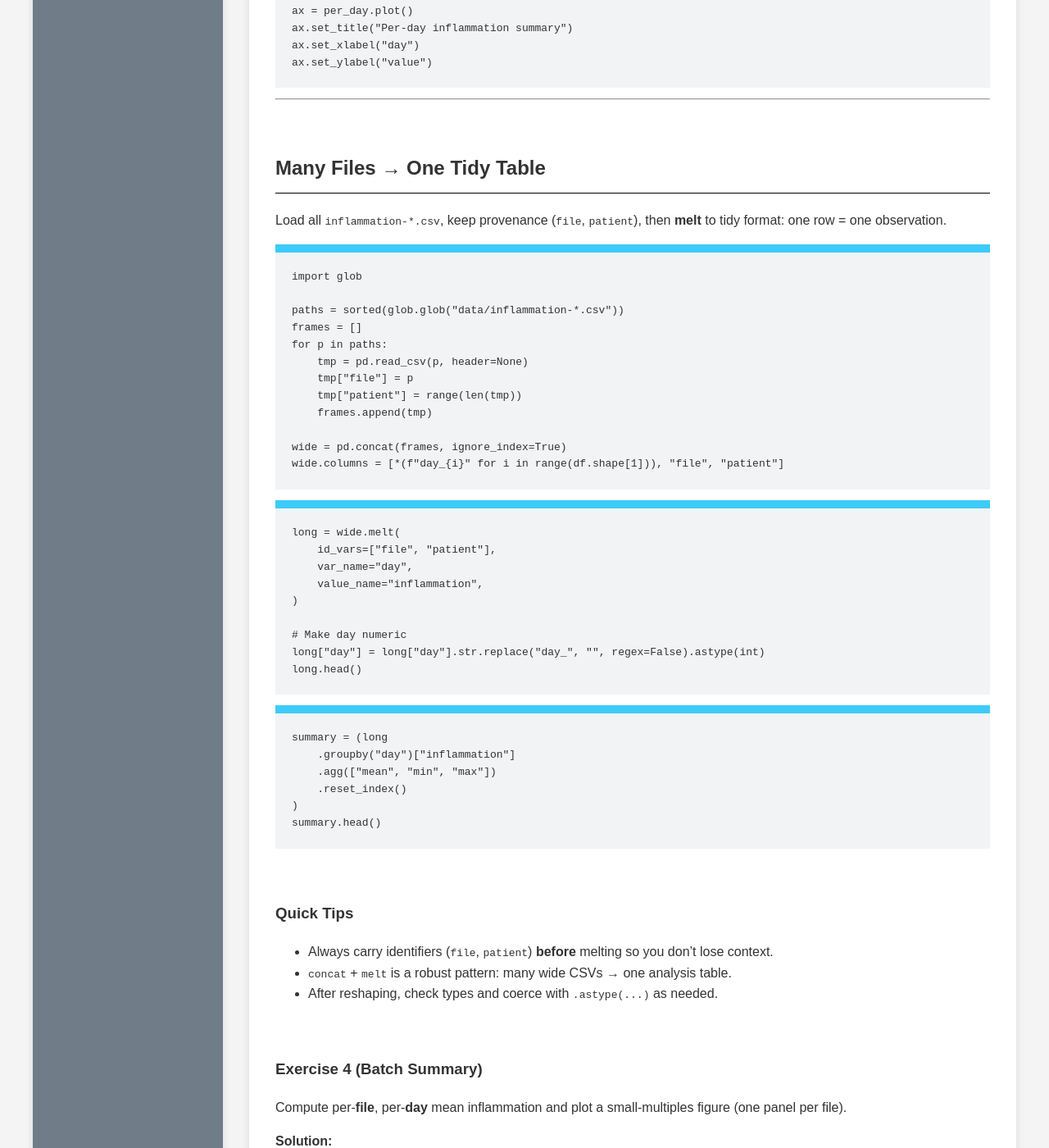
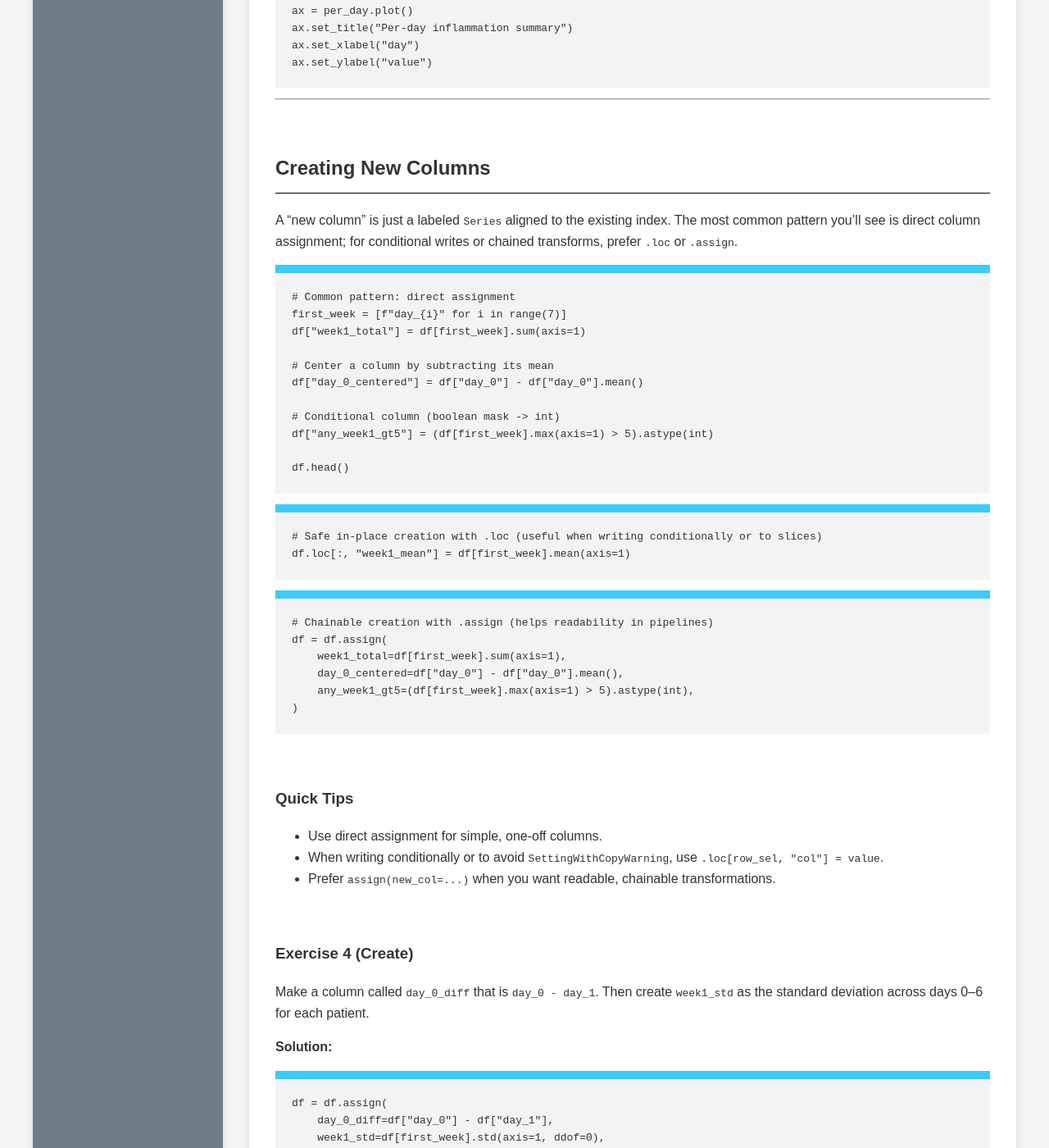
Before and after one commit to ATayls/Python-Course-Pandas-Extension, a Jekyll site: the page built from lessons/Intro_to_Pandas.md, in a window 1280 px wide and 1400 px high, scrolled down 3720 px. Shown: the whole window at 82% size. Built offline with Jekyll 4.4.1, drawn with Linux system fonts in a browser that asks for light colours; our own code applies the rules of GitHub Pages for plain Markdown files; some of the changed text lies outside the part shown.

Commit message:
Update intro to pandas

````diff
--- a/lessons/Intro_to_Pandas.md
+++ b/lessons/Intro_to_Pandas.md
@@ -170,294 +170,157 @@ ax.set_ylabel("value")
 
 ---
 
-## Many Files → One Tidy Table
+## Creating New Columns
 
-Load all `inflammation-*.csv`, keep provenance (`file`, `patient`), then **melt** to tidy format: one row = one observation.
+A “new column” is just a labeled `Series` aligned to the existing index. The most common pattern you’ll see is direct column assignment; for conditional writes or chained transforms, prefer `.loc` or `.assign`.
 
 ```python
-import glob
+# Common pattern: direct assignment
+first_week = [f"day_{i}" for i in range(7)]
+df["week1_total"] = df[first_week].sum(axis=1)
 
-paths = sorted(glob.glob("data/inflammation-*.csv"))
-frames = []
-for p in paths:
-    tmp = pd.read_csv(p, header=None)
-    tmp["file"] = p
-    tmp["patient"] = range(len(tmp))
-    frames.append(tmp)
+# Center a column by subtracting its mean
+df["day_0_centered"] = df["day_0"] - df["day_0"].mean()
 
-wide = pd.concat(frames, ignore_index=True)
-wide.columns = [*(f"day_{i}" for i in range(df.shape[1])), "file", "patient"]
+# Conditional column (boolean mask -> int)
+df["any_week1_gt5"] = (df[first_week].max(axis=1) > 5).astype(int)
+
+df.head()
 ```
 
 ```python
-long = wide.melt(
-    id_vars=["file", "patient"],
-    var_name="day",
-    value_name="inflammation",
-)
-
-# Make day numeric
-long["day"] = long["day"].str.replace("day_", "", regex=False).astype(int)
-long.head()
+# Safe in-place creation with .loc (useful when writing conditionally or to slices)
+df.loc[:, "week1_mean"] = df[first_week].mean(axis=1)
 ```
 
 ```python
-summary = (long
-    .groupby("day")["inflammation"]
-    .agg(["mean", "min", "max"])
-    .reset_index()
+# Chainable creation with .assign (helps readability in pipelines)
+df = df.assign(
+    week1_total=df[first_week].sum(axis=1),
+    day_0_centered=df["day_0"] - df["day_0"].mean(),
+    any_week1_gt5=(df[first_week].max(axis=1) > 5).astype(int),
 )
-summary.head()
 ```
 
 ### Quick Tips
 
-* Always carry identifiers (`file`, `patient`) **before** melting so you don’t lose context.
-* `concat` + `melt` is a robust pattern: many wide CSVs → one analysis table.
-* After reshaping, check types and coerce with `.astype(...)` as needed.
+* Use direct assignment for simple, one-off columns.
+* When writing conditionally or to avoid `SettingWithCopyWarning`, use `.loc[row_sel, "col"] = value`.
+* Prefer `assign(new_col=...)` when you want readable, chainable transformations.
 
-### Exercise 4 (Batch Summary)
+### Exercise 4 (Create)
 
-Compute per-**file**, per-**day** mean inflammation and plot a small-multiples figure (one panel per file).
+Make a column called `day_0_diff` that is `day_0 - day_1`. Then create `week1_std` as the standard deviation across days 0–6 for each patient.
 
 **Solution:**
 
 ```python
-by_file_day = (long
-    .groupby(["file", "day"])["inflammation"]
-    .mean()
-    .unstack("file")
+df = df.assign(
+    day_0_diff=df["day_0"] - df["day_1"],
+    week1_std=df[first_week].std(axis=1, ddof=0),
 )
-
-axes = by_file_day.plot(subplots=True, sharex=True, legend=False)
-for ax in axes:
-    ax.set_xlabel("day")
-    ax.set_ylabel("mean inflammation")
 ```
 
 ---
 
-## Cleaning & Validation
-
-Conditionals applied to columns.
-
-We can use conditionals to evaluate data quality.
-
-```python
-(long["inflammation"] < 0)
-```
-
-Detect missing or suspicious values, then handle them explicitly. Bridge to defensive programming with simple checks.
-
-```python
-# Missingness overview
-long.isna().sum()
-```
-
-```python
-# Domain-specific sanity checks (example thresholds) — without .query
-suspicious_mask = (long["inflammation"] < 0) | (long["inflammation"] > 100)
-suspicious = long.loc[suspicious_mask]
-suspicious.head()
-```
-
-```python
-# Replace negatives with NA, then drop rows with NA in the analysis column
-long["inflammation"] = long["inflammation"].where(long["inflammation"].ge(0), pd.NA)
-clean = long.dropna(subset=["inflammation"])
-```
-
-```python
-# Simple integrity checks (no asserts)
-clean["inflammation"].lt(0).any()     # expect False
-clean["day"].between(0, 59).all()     # expect True
-```
-
 ### Quick Tips
 
-* Prefer `where`/`mask` for conditional replacement—they preserve index alignment.
-* Use `pd.NA` and `.isna()` consistently; mixing `None`/`NaN` can surprise you.
-* Avoid `inplace=True` for clarity; assignment is easier to reason about.
+* Use `assign(new_col=...)` to keep transformations readable and chainable.
+* When writing conditionally, use `.loc[row_sel, "col"] = value`.
+* Avoid chained indexing when setting values.
 
-### Exercise 5 (Data Hygiene)
+### Exercise 4 (Create)
 
-Inject a few negative values into `long` and write code to (a) **flag**, (b) **replace with NA**, (c) **drop**, and (d) **report** how many were affected.
+Make a column called `day_0_diff` that is `day_0 - day_1`. Then create `week1_std` as the standard deviation across days 0–6 for each patient.
 
 **Solution:**
 
 ```python
-# Example injection (for practice only)
-long.loc[long.sample(5, random_state=0).index, "inflammation"] = -1
-
-neg = long["inflammation"] < 0
-count_neg = neg.sum()
-long.loc[neg, "inflammation"] = pd.NA
-clean = long.dropna(subset=["inflammation"])
-print("Replaced negatives:", count_neg)
+df = df.assign(
+    day_0_diff=df["day_0"] - df["day_1"],
+    week1_std=df[first_week].std(axis=1, ddof=0),
+)
 ```
 
 ---
 
-## Reshaping & Richer Summaries
+## New Column from an Existing Column (Squared)
 
-Pivot to a matrix-like view; compute grouped statistics with counts for honest intervals.
+You often want a simple transformation of one column.
 
 ```python
-heat = clean.pivot_table(
-    index="patient",
-    columns="day",
-    values="inflammation",
-    aggfunc="mean",
-)
-heat.shape
+# Three equivalent, vectorised ways:
+df["day_0_sq"] = df["day_0"] ** 2
+# or
+df["day_0_sq"] = df["day_0"].pow(2)
+# or
+df = df.assign(day_0_sq=df["day_0"] * df["day_0"])
 ```
 
-```python
-by_file_day = (clean
-    .groupby(["file", "day"])["inflammation"]
-    .agg(mean="mean", std="std", n="count")
-    .reset_index()
-)
-by_file_day.head()
-```
+If missing values exist, they propagate (NaNs stay NaN), which is usually the right behaviour.
 
-### Quick Tips
+### Exercise 5 (Power Up)
 
-* `pivot` reshapes; `pivot_table` can **aggregate** duplicates via `aggfunc=`.
-* Named aggregations in `.agg(mean="mean", std="std", ...)` are explicit and readable.
-* Always keep `n` alongside summary stats (`mean`, `std`) to interpret variability.
-
-### Exercise 6 (Suspicious Patterns)
-
-Find **runs** of strictly increasing per-file means of length ≥10 (too-perfect trends). Return `file`, `start_day`, `length`.
+Create `day_3_sq` and `day_7_cubed`. Then compute `week1_energy` as the sum of squares across the first week.
 
 **Solution:**
 
 ```python
-def find_runs(s):
-    inc = s.diff().gt(0)
-    grp = inc.ne(inc.shift()).cumsum()
-    runs = (inc.groupby(grp).sum()
-            .reset_index(drop=True))
-    # runs counts only True segments; need start indices as well
-    starts = (inc.groupby(grp).apply(lambda g: g.index[0])).reset_index(drop=True)
-    out = []
-    for start, length in zip(starts, runs):
-        if length >= 10:
-            out.append((start - length + 1, length))
-    return out
-
-results = []
-for f, sub in by_file_day.groupby("file"):
-    for start, length in find_runs(sub["mean"].reset_index(drop=True)):
-        results.append({"file": f, "start_day": int(start), "length": int(length)})
-
-pd.DataFrame(results)
+df = df.assign(
+    day_3_sq=df["day_3"].pow(2),
+    day_7_cubed=df["day_7"].pow(3),
+    week1_energy=(df[first_week] ** 2).sum(axis=1),
+)
 ```
 
 ---
 
-## Export & Optional CLI Wrap
+## New Column via a User-Defined Function
 
-Write results to disk and optionally wrap into a small command-line tool with `argparse`.
+When no vectorised operation fits, use a small, pure Python function. Prefer **Series-wise** functions (returning a Series) or **row-wise** `apply(..., axis=1)` as a last resort.
+
+### Option A: Function operating on a Series (preferred when possible)
 
 ```python
-summary.to_csv("results/per_day_summary.csv", index=False)
+def zscore(s: pd.Series) -> pd.Series:
+    mu = s.mean()
+    sigma = s.std(ddof=0)
+    return (s - mu) / sigma
+
+# Z-score of day_0 across patients
+df["day_0_z"] = zscore(df["day_0"])
 ```
 
+This stays vectorised and fast because it uses pandas ops internally.
+
+### Option B: Row-wise function with `apply(axis=1)` (use sparingly)
+
 ```python
-import glob
+# A tiny "flare score" using a weighted sum of the first 3 days:
+weights = {"day_0": 0.5, "day_1": 0.3, "day_2": 0.2}
 
-def load_summary(paths, stat="mean"):
-    frames = []
-    for p in paths:
-        tmp = pd.read_csv(p, header=None)
-        tmp["file"] = p
-        tmp["patient"] = range(len(tmp))
-        frames.append(tmp)
-    wide = pd.concat(frames, ignore_index=True)
-    n_days = len(wide.columns) - 2
-    wide.columns = [*(f"day_{i}" for i in range(n_days)), "file", "patient"]
-    long = wide.melt(id_vars=["file","patient"], var_name="day", value_name="inflammation")
-    long["day"] = long["day"].str.replace("day_", "", regex=False).astype(int)
-    agg_map = {"mean":"mean","min":"min","max":"max"}[stat]
-    return (long.groupby("day")["inflammation"].agg(agg_map).reset_index(name=stat))
+def flare_score(row: pd.Series) -> float:
+    return sum(row[k] * w for k, w in weights.items())
 
+df["flare_score"] = df.apply(flare_score, axis=1)
+```
 
-
-paths = sorted(glob.glob("inflammation-*.csv"))
-summary = load_summary(paths, stat="mean")
-```
+Row-wise `apply` is clear when logic mixes multiple columns in nontrivial ways, but it’s slower on large tables.
 
 ### Quick Tips
 
-* Keep functions **pure** (inputs → outputs) to make them testable.
-* Fail early if `glob` matches nothing; avoid silently writing empty outputs.
-* For larger CLIs use `argparse` (or libraries like `click`/`typer` later).
+* If your function is elementwise (e.g., square, clip, log), try `Series.map`, `Series.apply` (elementwise), or direct operators before `DataFrame.apply(axis=1)`.
+* Keep UDFs pure (no side effects) and small; they’re easier to test and reason about.
 
-### Exercise 7 (CLI Test)
+### Exercise 6 (UDF)
 
-Run the CLI on `inflammation-*.csv` and confirm the row count equals `n_days`. Then add a flag `--stat mean|min|max` (already shown) and test each option.
-
-**Solution:**
-
-```bash
-python analyse.py "data/inflammation-*.csv" -o results/mean.csv --stat mean
-python analyse.py "data/inflammation-*.csv" -o results/min.csv  --stat min
-python analyse.py "data/inflammation-*.csv" -o results/max.csv  --stat max
-```
-
----
-
-## Practical Exercises
-
-#### Exercise 8: Median vs Mean
-
-Load `inflammation-03.csv` and compute the **median per day**. Does it differ materially from the mean? Briefly justify.
+Write a function `week1_status(row)` that returns `"ok"` if the **mean** of week 1 is `< 5`, else `"review"`. Add it as a column.
 
 **Solution:**
 
 ```python
-df3 = pd.read_csv("data/inflammation-03.csv", header=None)
-df3.columns = [f"day_{i}" for i in range(df3.shape[1])]
-median_vs_mean = pd.DataFrame({
-    "mean":   df3.mean(axis=0),
-    "median": df3.median(axis=0),
-})
-median_vs_mean.head()
+def week1_status(row: pd.Series) -> str:
+    return "ok" if row[first_week].mean() < 5 else "review"
+
+df["week1_status"] = df.apply(week1_status, axis=1)
 ```
-
-
-#### Exercise 9: Outlier Files
-
-Identify any file with ≥1 day where `file_mean(day) > global_mean(day) + 3*global_std(day)`. List file and day.
-
-**Solution:**
-
-```python
-global_stats = (long.groupby("day")["inflammation"]
-                    .agg(gmean="mean", gstd="std")
-                    .reset_index())
-
-file_day = (long.groupby(["file","day"])["inflammation"]
-                 .mean()
-                 .reset_index(name="fmean"))
-
-merged = file_day.merge(global_stats, on="day", how="left")
-mask = merged["fmean"] > (merged["gmean"] + 3 * merged["gstd"])
-outliers = merged.loc[mask, ["file","day","fmean"]]
-outliers.sort_values(["file","day"])
-```
-
----
-
-## Key Points
-
-* A `DataFrame` is a labeled 2D array—keep identifiers like `file` and `patient` from the start.
-* Use `.loc`/`.iloc` for clarity; **never rely on chained indexing** when assigning.
-* Pandas mirrors many NumPy reductions (`mean`, `std`, …) and offers convenient plotting.
-* To combine many files: `concat`, then `melt` to get **tidy** data; analyse with `groupby`/`agg`.
-* Validate assumptions early with `info()`, `describe()`, and simple checks; handle missing data intentionally.
-* Export results with `to_csv`; optional: wrap workflows in small, testable CLIs with `argparse`.
-
-#### Lesson Inspired by Software Carpentries’ *python-novice-inflammation* and adapted for a pandas-focused bridge.
````
